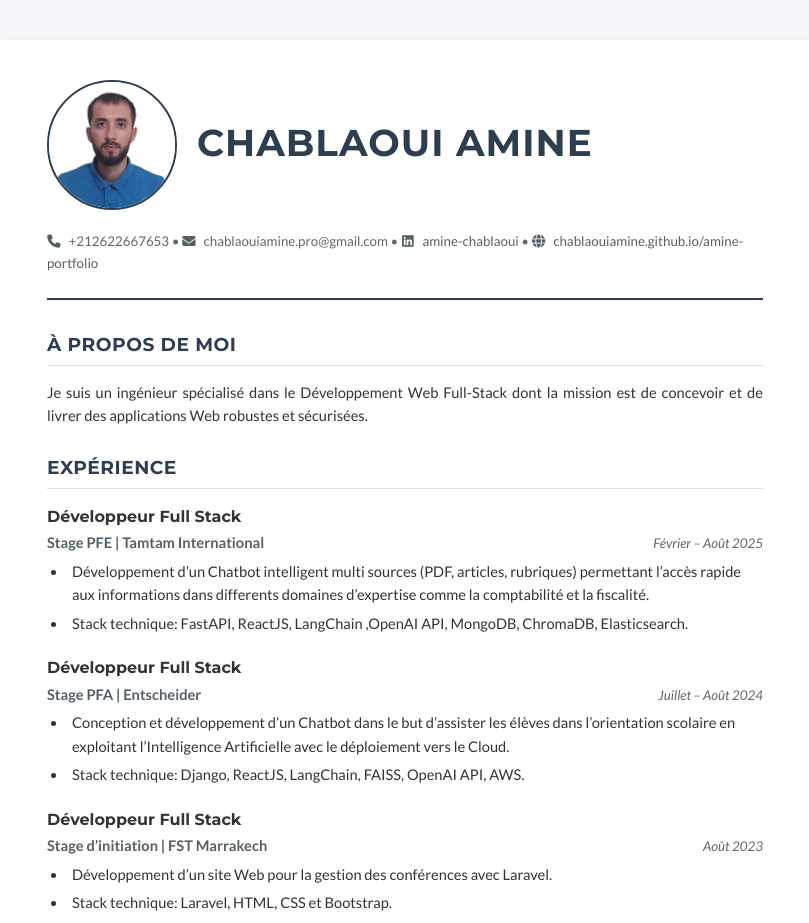
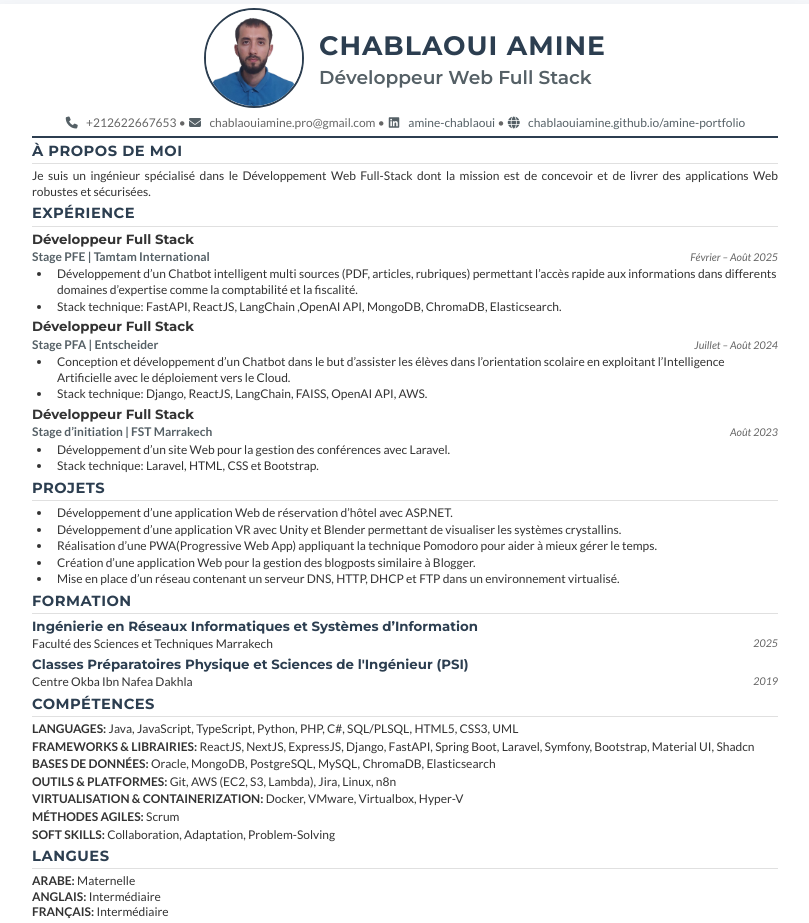
Before and after one commit to chablaouiamine/my-cv, a website: page index.html in a window 1280 px wide. Shown: the top 923 px of the page, without its empty margins (235-1044 px from the left). Drawn offline with Linux system fonts and the light colour scheme.

Commit message:
last touches

```diff
--- a/index.html
+++ b/index.html
@@ -21,9 +21,12 @@
         <header class="resume-header">
             <div class="header-name-row">
                 <div class="header-photo">
-                    <img src="profile.jpg" alt="Alex Morgan Profile Photo">
+                    <img src="profile.jpg" alt="Chablaoui Amine Profile Photo">
                 </div>
-                <h1 class="name">Chablaoui Amine</h1>
+                <div class="header-text">
+                    <h1 class="name">Chablaoui Amine</h1>
+                    <p class="job-title-header">Développeur Web Full Stack</p>
+                </div>
             </div>
             <div class="contact-info">
                 <p><i class="fas fa-phone"></i> +212622667653 • <i class="fas fa-envelope"></i>
@@ -142,7 +145,7 @@
         </section>
 
         <section class="section">
-            <h2 class="section-title">ÉDUCATION</h2>
+            <h2 class="section-title">FORMATION</h2>
             <div class="education-entry">
                 <h3 class="degree">Ingénierie en Réseaux Informatiques et Systèmes d’Information</h3>
                 <div class="school-info">
--- a/style.css
+++ b/style.css
@@ -7,7 +7,7 @@
     --border-color: #e0e0e0;
     --font-main: 'Lato', -apple-system, BlinkMacSystemFont, "Segoe UI", Roboto, Helvetica, Arial, sans-serif;
     --font-header: 'Montserrat', -apple-system, BlinkMacSystemFont, "Segoe UI", Roboto, Helvetica, Arial, sans-serif;
-    --line-height: 1.6;
+    --line-height: 1.3;
 }
 
 * {
@@ -22,8 +22,8 @@ body {
     line-height: var(--line-height);
     background-color: #f5f7fa;
     /* Light grey background for screen viewing */
-    font-size: 11pt;
-    /* Standard readable size */
+    font-size: 9pt;
+    /* Reduced for compact layout */
     -webkit-font-smoothing: antialiased;
 }
 
@@ -31,9 +31,9 @@ body {
 .container {
     max-width: 8.5in;
     /* US Letter width */
-    margin: 40px auto;
+    margin: 4px auto;
     background-color: #ffffff;
-    padding: 40px 50px;
+    padding: 4px 35px;
     box-shadow: 0 4px 15px rgba(0, 0, 0, 0.05);
     border-radius: 4px;
 }
@@ -47,7 +47,7 @@ h5,
 h6 {
     font-family: var(--font-header);
     color: var(--primary-color);
-    margin-bottom: 0.5em;
+    margin-bottom: 0.2em;
     font-weight: 700;
 }
 
@@ -62,46 +62,62 @@ a:hover {
 
 /* Header */
 .resume-header {
-    margin-bottom: 30px;
+    margin-bottom: 4px;
     border-bottom: 2px solid var(--primary-color);
-    padding-bottom: 20px;
+    padding-bottom: 4px;
 }
 
 .header-name-row {
     display: flex;
-    justify-content: flex-start;
+    flex-direction: row;
+    justify-content: center;
     align-items: center;
-    margin-bottom: 15px;
+    margin-bottom: 3px;
 }
 
 .header-photo {
     flex-shrink: 0;
-    margin-right: 20px;
+    margin-right: 15px;
 }
 
 .header-photo img {
-    width: 130px;
-    height: 130px;
+    width: 100px;
+    height: 100px;
     border-radius: 50%;
     object-fit: cover;
     border: 2px solid var(--primary-color);
 }
 
+.header-text {
+    display: flex;
+    flex-direction: column;
+    justify-content: center;
+}
+
 .name {
-    font-size: 28pt;
+    font-size: 20pt;
     text-transform: uppercase;
     letter-spacing: 1px;
-    margin-bottom: 10px;
+    margin-bottom: 2px;
     color: var(--primary-color);
 }
 
+.job-title-header {
+    font-size: 14pt;
+    color: var(--accent-color);
+    font-weight: 600;
+    margin-bottom: 0;
+    font-family: var(--font-header);
+}
+
 .contact-info {
-    font-size: 10pt;
+    font-size: 9pt;
     color: var(--secondary-text-color);
+    text-align: center;
 }
 
 .contact-info p {
-    margin-bottom: 4px;
+    margin-bottom: 2px;
 }
 
 .contact-info i {
@@ -118,15 +134,15 @@ a:hover {
 
 /* Sections */
 .section {
-    margin-bottom: 25px;
+    margin-bottom: 5px;
 }
 
 .section-title {
-    font-size: 14pt;
+    font-size: 11pt;
     text-transform: uppercase;
     border-bottom: 1px solid var(--border-color);
-    padding-bottom: 5px;
-    margin-bottom: 15px;
+    padding-bottom: 2px;
+    margin-bottom: 4px;
     letter-spacing: 0.5px;
     color: var(--primary-color);
 }
@@ -138,7 +154,7 @@ a:hover {
 
 .job-entry,
 .education-entry {
-    margin-bottom: 20px;
+    margin-bottom: 4px;
 }
 
 .job-header {
@@ -146,14 +162,14 @@ a:hover {
     flex-wrap: wrap;
     justify-content: space-between;
     align-items: baseline;
-    margin-bottom: 5px;
+    margin-bottom: 2px;
 }
 
 .job-title {
-    font-size: 12pt;
+    font-size: 10pt;
     font-weight: 700;
     color: var(--text-color);
-    margin-bottom: 2px;
+    margin-bottom: 1px;
     flex-basis: 100%;
     /* Force title to own line on very small screens, but usually flex handles it */
 }
@@ -161,32 +177,32 @@ a:hover {
 .job-company {
     font-weight: 600;
     color: var(--accent-color);
-    font-size: 11pt;
+    font-size: 9pt;
 }
 
 .job-dates {
     font-style: italic;
     color: var(--secondary-text-color);
-    font-size: 10pt;
+    font-size: 8pt;
     margin-left: auto;
     /* Push to right */
 }
 
 .job-description {
     margin-left: 20px;
-    margin-top: 5px;
+    margin-top: 1px;
 }
 
 .job-description li {
-    margin-bottom: 5px;
+    margin-bottom: 1px;
     padding-left: 5px;
 }
 
 /* Education */
 .degree {
-    font-size: 12pt;
+    font-size: 10pt;
     font-weight: 700;
-    margin-bottom: 2px;
+    margin-bottom: 1px;
 }
 
 .school-info {
@@ -198,12 +214,12 @@ a:hover {
     float: right;
     font-style: italic;
     color: var(--secondary-text-color);
-    font-size: 10pt;
+    font-size: 8pt;
 }
 
 /* Skills */
 .skills-list p {
-    margin-bottom: 8px;
+    margin-bottom: 2px;
 }
 
 .certifications-list {
@@ -214,14 +230,14 @@ a:hover {
 @media print {
     body {
         background-color: #ffffff;
-        font-size: 11pt;
+        font-size: 9pt;
     }
 
     .container {
         width: auto;
         max-width: none;
         margin: 0;
-        padding: 0;
+        padding: 2px 4px;
         box-shadow: none;
         border: none;
     }
@@ -257,7 +273,7 @@ a:hover {
 /* Responsive adjustments for mobile viewing */
 @media screen and (max-width: 600px) {
     .container {
-        padding: 20px;
+        padding: 10px;
         margin: 0;
     }
 
```
